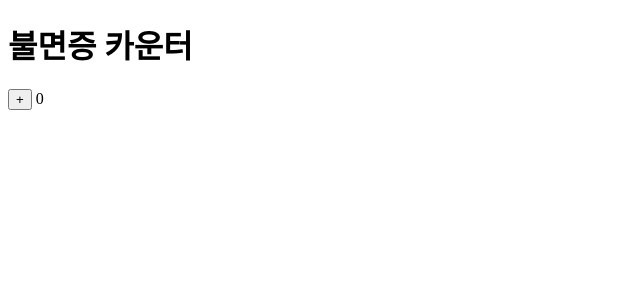
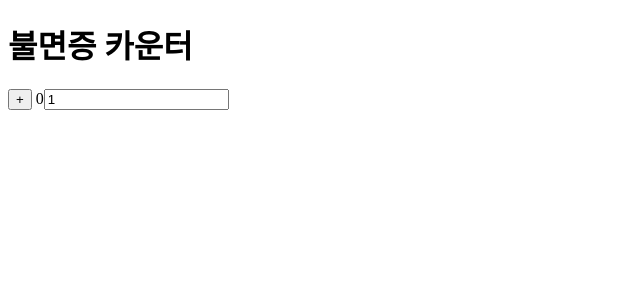
Before and after one commit to JunHyeokSeo/react_codeingeverybody, a React (Create React App) app: page / in a window 1280 px wide. Shown: the top 300 px of the page, without its empty margins (0-640 px from the left). Built offline with nearby package versions, Linux system fonts and the light colour scheme.

Commit message:
사용자의 입력을 받는 input 컨트롤에서는 state를 만들어서 onChange로 값의 변화를 연결해줘야 한다.

```diff
--- a/src/App.js
+++ b/src/App.js
@@ -29,13 +29,20 @@
 	// const setCount = countState[1];
 
 	//위 코드를 아래 한줄로 변경 - '구조 분해 할당'
+	//const지만 setCount를 통해 값을 변경할 수 있는 이유?
+	//react는 상수가 필요했다기 보다 값이 변경되었다는 것을 확인하는 방법이 필요했음
+	//const, let 상관 없이 정상 동작, 차이 알아볼 필요 있음
 	const [count, setCount] = useState(initValue);
+	const [step, setStep] = useState(1);
 	function up(){
-		setCount(count + 1);
+		setCount(count + step);
 	}
 	return (<div>
 		<h1>{title}</h1>
 		<button onClick={up}>+</button> {count}
+		<input type="number" value={step} onChange={(evt)=>{
+			setStep(Number(evt.target.value));
+		}}/>
 	</div>);
 }
 
```
